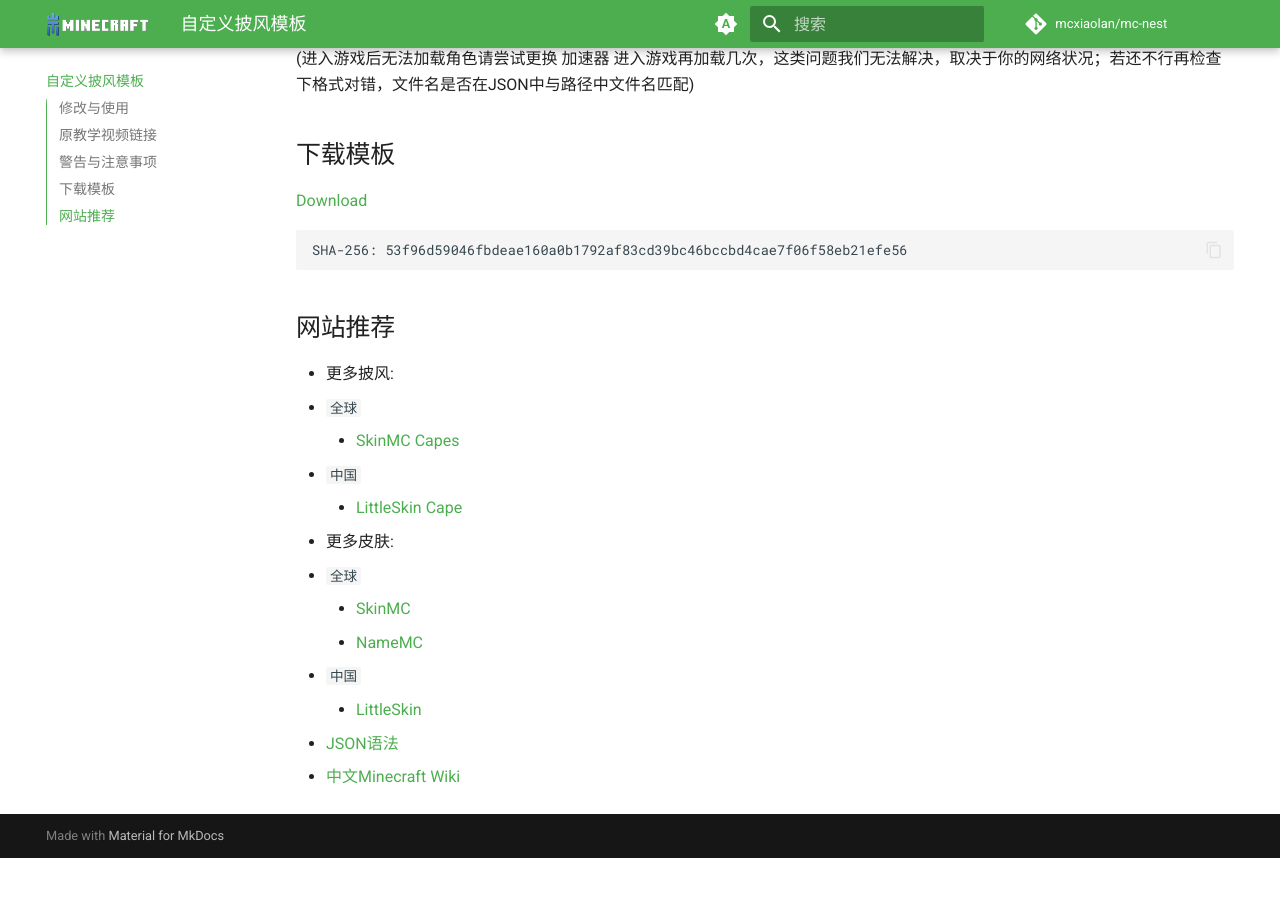
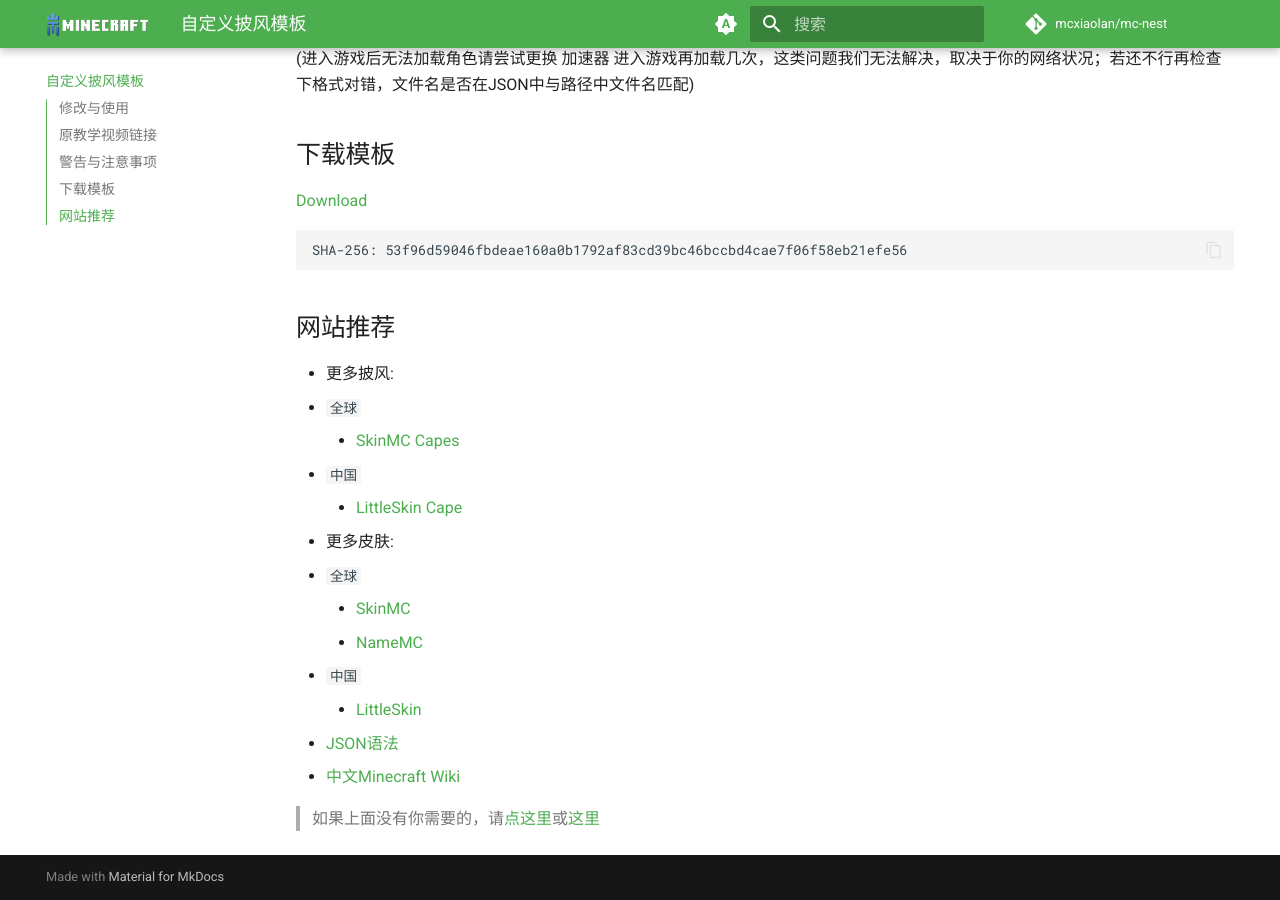
Before and after one commit to mcxiaolan/mc-nest, an MkDocs documentation site: the page built from docs/skin-pack-template.md, in a window 1280 px wide and 900 px high, scrolled down 1886 px. Built offline with MkDocs 1.6.1 and Material for MkDocs 9.7.7, drawn with Linux system fonts in a browser that asks for light colours; comment, search, counter and statistics services are not loaded; before the commit the page ends 2744 px from its top, so only the background shows below that.

Commit message:
Update skin-pack-template.md

```diff
--- a/docs/skin-pack-template.md
+++ b/docs/skin-pack-template.md
@@ -61,3 +61,5 @@
     - [LittleSkin](https://littleskin.cn/skinlib/)
 - [JSON语法](https://www.json.cn)
 - [中文Minecraft Wiki](https://zh.minecraft.wiki)
+
+> 如果上面没有你需要的，请[点这里](https://b.ltya.top/?q=5oCO5LmI5L2/55So5pCc57Si5byV5pOO)或[这里](https://bd.ltya.top/?q=5oCO5LmI5L2/55So5pCc57Si5byV5pOO)
```
